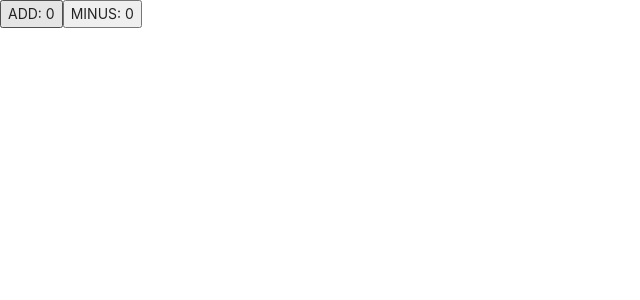
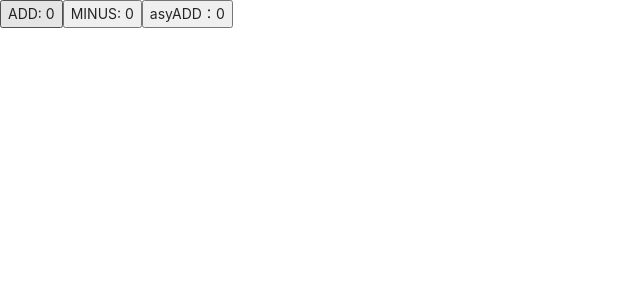
Before and after one commit to Issho-lin/react-study, a React (Create React App) app: page /redux in a window 1280 px wide. Shown: the top 300 px of the page, without its empty margins (0-640 px from the left). Built offline with nearby package versions, Linux system fonts and the light colour scheme; the HTML template or start-up script is replaced by a standard one.

Commit message:
my-redux

```diff
--- a/package.json
+++ b/package.json
@@ -15,6 +15,8 @@
     "react-router-dom": "^5.2.1",
     "react-scripts": "4.0.3",
     "redux": "^4.1.1",
+    "redux-logger": "^3.0.6",
+    "redux-thunk": "^2.3.0",
     "web-vitals": "^1.0.1"
   },
   "scripts": {
--- a/src/store/index.js
+++ b/src/store/index.js
@@ -1,7 +1,10 @@
-// import { createStore } from 'redux'
-import { createStore } from './myRedux'
+// import { createStore, applyMiddleware } from 'redux'
+// import thunk from 'redux-thunk'
+// import logger from 'redux-logger'
+import { createStore, applyMiddleware } from './myRedux'
+import { thunk, logger } from './myRedux/middlewares'
 import reducer from './reducer'
 
-const store = createStore(reducer)
+const store = createStore(reducer, applyMiddleware(thunk, logger))
 
 export default store
--- /dev/null
+++ b/src/store/myRedux/applyMiddleware.js
@@ -0,0 +1,28 @@
+export default function applyMiddleware(...middlewares) {
+    return (createStore) => {
+        return (reducer) => {
+            const store = createStore(reducer)
+            let { dispatch, getState } = store
+            const midApi = {
+                getState,
+                dispatch: (action, ...args) => dispatch(action, ...args)
+            }
+            const middlewareChain = middlewares.map(middleware => middleware(midApi))
+            dispatch = compose(...middlewareChain)(dispatch)
+            return {
+                ...store,
+                dispatch
+            }
+        }
+    }
+}
+
+function compose(...funcs) {
+    if (funcs.length === 0) {
+        return arg => arg
+    }
+    if (funcs.length === 1) {
+        return funcs[0]
+    }
+    return funcs.reduce((a, b) => (...args) => a(b(...args)))
+}
--- a/src/store/myRedux/createStore.js
+++ b/src/store/myRedux/createStore.js
@@ -1,4 +1,7 @@
-export default function createStore(reducer) {
+export default function createStore(reducer, enhancer) {
+    if (enhancer) {
+        return enhancer(createStore)(reducer)
+    }
     let state = reducer(undefined, {type: 'xxxxxxx'})
     let callbacks = []
     return {
@@ -6,8 +9,10 @@ export default function createStore(reducer) {
             return state
         },
         dispatch: (action) => {
+            console.log('dispatch');
             state = reducer(state, action)
             callbacks.forEach(cb => cb())
+            return action
         },
         subscribe: (cb) => {
             callbacks.push(cb)
--- a/src/store/myRedux/index.js
+++ b/src/store/myRedux/index.js
@@ -1 +1,2 @@
 export { default as createStore } from './createStore'
+export { default as applyMiddleware } from './applyMiddleware'
--- /dev/null
+++ b/src/store/myRedux/middlewares.js
@@ -0,0 +1,23 @@
+export function thunk({getState, dispatch}) {
+    // 接收一个dispatch
+    return next => {
+        // 返回一个新的dispatch
+        return action => {
+            console.log('thunk');
+            if (typeof action === 'function') {
+                // 提交异步操作时，dispatch一个接收getStats和初始dispatch方法的函数
+                return action(dispatch, getState)
+            }
+            return next(action)
+        }
+    }
+}
+
+export function logger({ getState, dispatch }) {
+    return next => {
+        return action => {
+            console.log('logger', action.type);
+            return next(action)
+        }
+    }
+}
--- a/src/views/reduxPage.jsx
+++ b/src/views/reduxPage.jsx
@@ -13,6 +13,20 @@ const ReduxPage = () => {
         <div>
             <button onClick={() => store.dispatch({ type: 'ADD' })}>ADD: { store.getState() }</button>
             <button onClick={() => store.dispatch({ type: 'MINUS' })}>MINUS: { store.getState() }</button>
+            <button
+                onClick={() => {
+                    store.dispatch((dispatch) => {
+                        setTimeout(() => {
+                            dispatch({ type: 'ADD' })
+                        }, 1000);
+                    })
+                    // setTimeout(() => {
+                    //     store.dispatch({ type: 'ADD' })
+                    // }, 1000);
+                }}
+            >
+                asyADD：{ store.getState() }
+            </button>
         </div>
     )
 }
```
Also changed, not shown: 1 other file (tests, documents, lock files or other folders).
